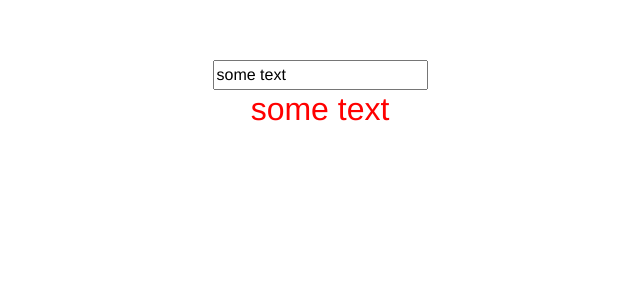
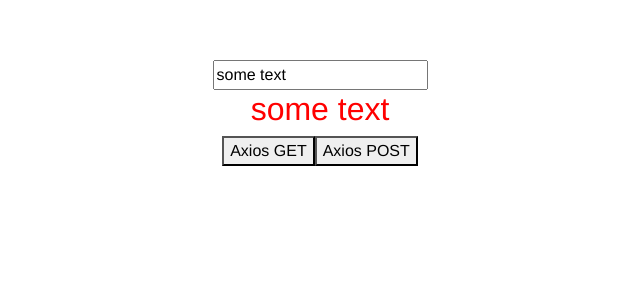
Before and after one commit to 5E1EMENT/vue-course2, a Vue app: page / in a window 1280 px wide. Shown: the top 300 px of the page, without its empty margins (320-960 px from the left). Built offline with nearby package versions, Linux system fonts and the light colour scheme.

Commit message:
using post and get with axios to PHP

```diff
--- a/package.json
+++ b/package.json
@@ -11,6 +11,7 @@
     "build": "node build/build.js"
   },
   "dependencies": {
+    "axios": "^0.18.0",
     "bootstrap": "^4.3.1",
     "font-awesome": "^4.7.0",
     "vue": "^2.5.2"
--- a/src/App.vue
+++ b/src/App.vue
@@ -2,22 +2,51 @@
 <div id="app">
   <input type="text" v-model="text">
   <h2 :class="red">{{text}}</h2>
+  <button @click="trigger_get()">Axios GET</button>
+  <button @click="trigger_post()">Axios POST</button>
 </div>
 
 </template>
 
 <script>
+import axios from 'axios'
+import qs from 'qs'
 
 export default {
   data () {
     return {
       text: 'some text',
-      red: 'red'
+      red: 'red',
+      url: '/api/php-server/server.php'
     }
   },
   computed: {
   },
   methods: {
+    trigger_post () {
+      axios.post(this.url, qs.stringify({
+        msg: 'sent by POST method'
+      }))
+        .then(response => {
+          console.log(response)
+        })
+        .catch(error => {
+          console.log(error)
+        })
+    },
+    trigger_get () {
+      axios.get(this.url, {
+        params: {
+          msg: 'HELLO from AXIOS GET'
+        }
+      })
+        .then(response => {
+          console.log(response)
+        })
+        .catch(error => {
+          console.log(error)
+        })
+    }
   },
   components: {
   }
```
Also changed, not shown: config/index.js (+7 -1 lines), 2 other files (tests, documents, lock files or other folders).
